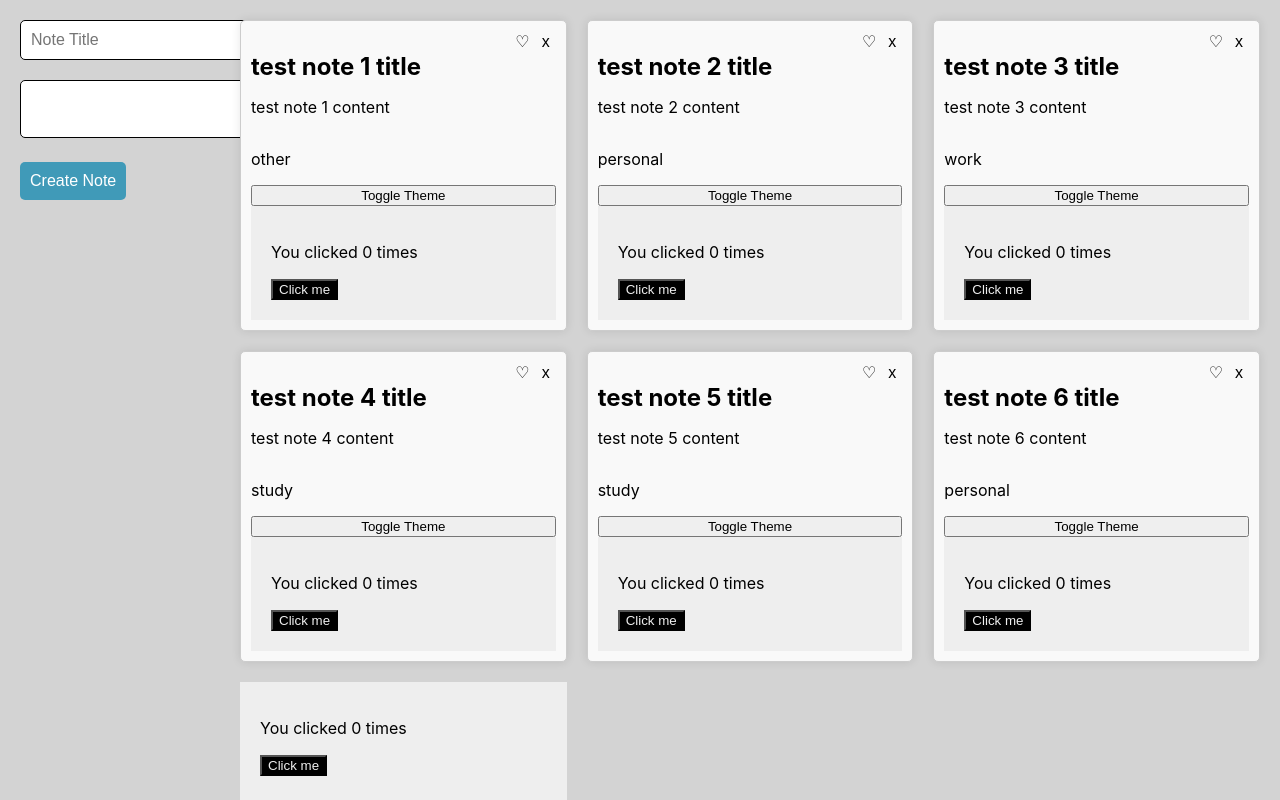
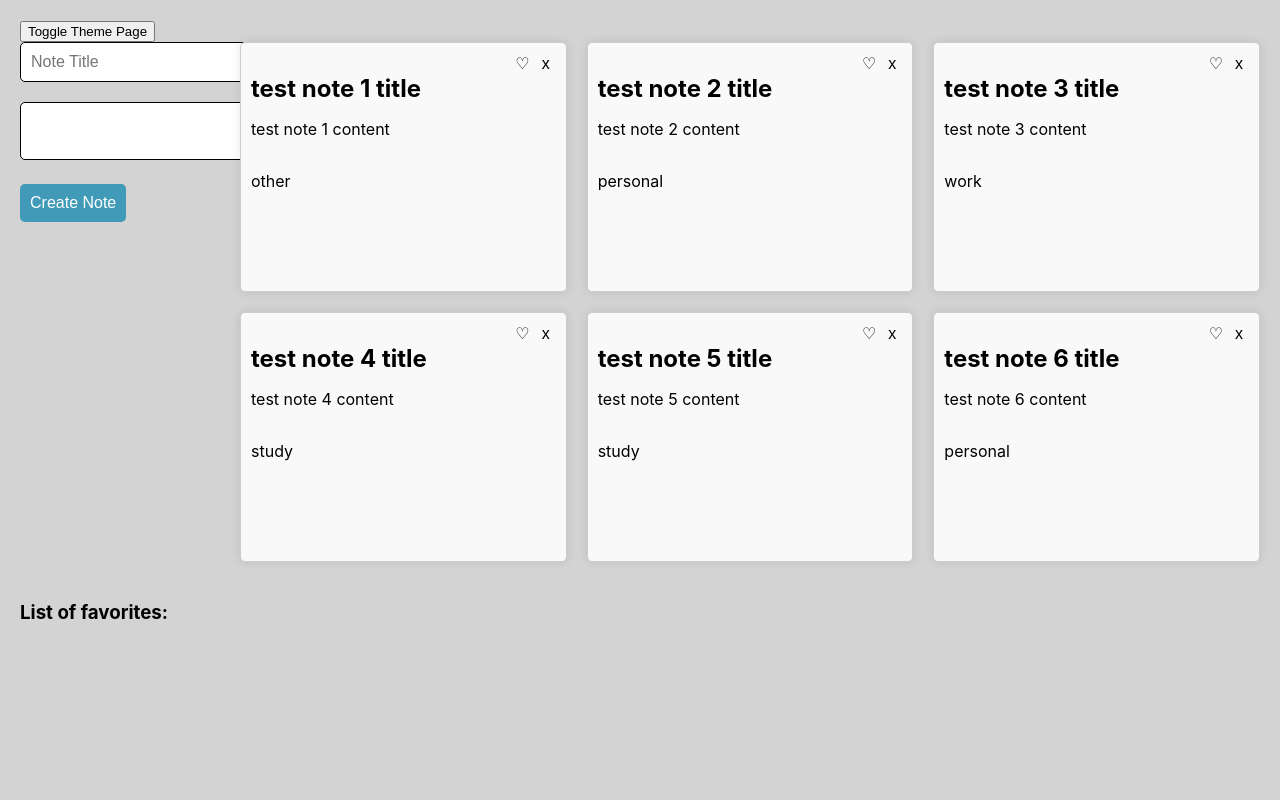
Before and after one commit to htluu-ucsd/Cse-110-Lab-2, a React (Create React App) app in the folder my-app/: page / in a window 1280 px wide. Shown: the top 800 px of the page. Built offline with nearby package versions, Linux system fonts and the light colour scheme.

Commit message:
4.2.4 completed

```diff
--- a/my-app/src/App.css
+++ b/my-app/src/App.css
@@ -5,6 +5,7 @@ body {
 
 .app-container {
   grid-template-columns: 1fr;
+  border: 20px;
 }
 
 @media (min-width: 600px) {
@@ -92,9 +93,3 @@ body {
   background-color: rgb(220, 89, 89);
   color: white;
 }
-
-
- .button {
-  position: relative;
-  text-align: center;
- }
--- a/my-app/src/App.tsx
+++ b/my-app/src/App.tsx
@@ -9,7 +9,11 @@ import { ListContext, ToggleContext, MyListContext } from './listContext';
 import { FavoriteButton } from "./favoriteButton"
 import { FavoritesList } from './favoritesList';
 
-import { createContext, useContext, useState } from 'react';
+import { createContext, useContext, useEffect, useState } from 'react';
+
+// import { ThemeContext, themes } from "./themeContext";
+import { BackgroundContextL, BackgroundContextD, themes } from './backgroundContext';
+
 
 
 //context to share prop that determines button state
@@ -23,6 +27,27 @@ import { createContext, useContext, useState } from 'react';
 //   return { isToggled, toggle };
 // };
 //context to share prop that determines button state
+
+export function ToggleAppTheme() {
+  const [currentTheme, setCurrentTheme] = useState(themes.light);
+
+  const toggleTheme = () => {
+      setCurrentTheme(currentTheme === themes.light ? themes.dark : themes.light);
+  };
+
+  useEffect (() => {
+    return () => {
+      document.body.style.backgroundColor = document.body.style.backgroundColor === 'lightgrey' ? 'black' : 'lightgrey';
+    };
+  });
+
+  return (
+      <BackgroundContextL.Provider value={currentTheme}>
+          <button onClick={toggleTheme}> Toggle Theme Page </button>
+          <App/>
+      </BackgroundContextL.Provider>
+  );
+}
 
 function App() {
 
@@ -40,13 +65,14 @@ function App() {
     })
   }
 
-  // setFavoriteList(
-  //   [...favoriteList, false]
-  // );
+  //for backgrounds
+  const theme = useContext(BackgroundContextL);
 
   return (
+    <div className='app-container' style={{ background: theme.background, color: theme.color }}>
+      {/* <ToggleTheme/> */}
+      {/* <button onClick={document.body}>CHANGE THEME</button> */}
 
-    <div className='app-container'>
       <form className="note-form">
         <div><input placeholder="Note Title"></input></div>
 
@@ -56,7 +82,7 @@ function App() {
       </form>
       <div className="notes-grid">
         {dummyNotesList.map((note) => (
-          <div
+          <div style={{ background: theme.note}}
             key={note.id}
             className="note-item">
             <div className="notes-header">
@@ -67,21 +93,21 @@ function App() {
                 <FavoriteButton favoriteToggled={updateToggle} value={note.id - 1}/>
               </ToggleContext>
 
-              <button>x</button>
+              <button style={{ color: theme.color }}>x</button>
 
               {/* TESTING */}
               {/* <button onClick={() => updateToggle(note.id - 1, !favoriteList[note.id - 1])}>x test</button> */}
             </div>
-            <h2> {note.title} </h2>
-            <p> {note.content} </p>
-            <p> {note.label} </p>
-            <ToggleTheme />
+            <h2 style={{ color: theme.color }}> {note.title} </h2>
+            <p style={{ color: theme.color }}> {note.content} </p>
+            <p style={{ color: theme.color }}> {note.label} </p>
+            {/* <ToggleTheme /> */}
 
             {/* testing purposes */}
             {/* <div>{data ? "a" : "b"}</div> */}
           </div>
         ))}
-        <ClickCounter />
+        {/* <ClickCounter /> */}
       </div>
       {/* <ToggleTheme/> */}
       {/* <ToggleContext>
--- /dev/null
+++ b/my-app/src/backgroundContext.tsx
@@ -0,0 +1,46 @@
+import React, { useEffect, useState } from 'react';
+
+export const themes = {
+    dark: {
+        background: '#000000',
+        color: '#eeeeee',
+        note: '#333333',
+    },
+
+    light: {
+        background: '#d3d3d3',
+        color: '#000000',
+        note: '#f9f9f9',
+    },
+};
+
+const initialState = {
+    dark: false,
+    theme: themes.light,
+    toggle: () => {}
+}
+
+// export const BackgroundContext = React.createContext(initialState);
+
+// export function ThemeProvider({children}){
+//     const [dark, setDark] = useState(false);
+
+//     const toggle = () => {
+//         setDark(!dark)
+//     };
+
+//     const theme = dark ? themes.light : themes.dark;
+
+//     return (
+//         <BackgroundContext.Provider value = {{theme, dark, toggle}}>
+//             {children}
+//         </BackgroundContext.Provider>
+//     )
+// }
+
+
+
+
+
+export const BackgroundContextL = React.createContext(themes.light);
+export const BackgroundContextD = React.createContext(themes.dark);
--- a/my-app/src/index.tsx
+++ b/my-app/src/index.tsx
@@ -1,7 +1,7 @@
 import React from 'react';
 import ReactDOM from 'react-dom/client';
 import './index.css';
-import App from './App';
+import App, { ToggleAppTheme } from './App';
 import reportWebVitals from './reportWebVitals';
 
 const root = ReactDOM.createRoot(
@@ -9,7 +9,7 @@ const root = ReactDOM.createRoot(
 );
 root.render(
   <React.StrictMode>
-    <App />
+    <ToggleAppTheme/>
   </React.StrictMode>
 );
 
```
Also changed, not shown: my-app/src/heartContext.tsx (deleted, +0 -15 lines), my-app/src/free-heart-icon-3510-thumb.png (deleted), my-app/src/heart-3510.svg (deleted). Lines whose indentation alone changed are shown as unchanged.
